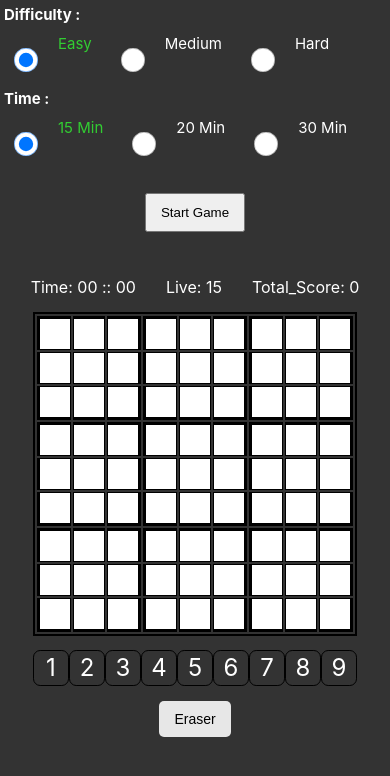
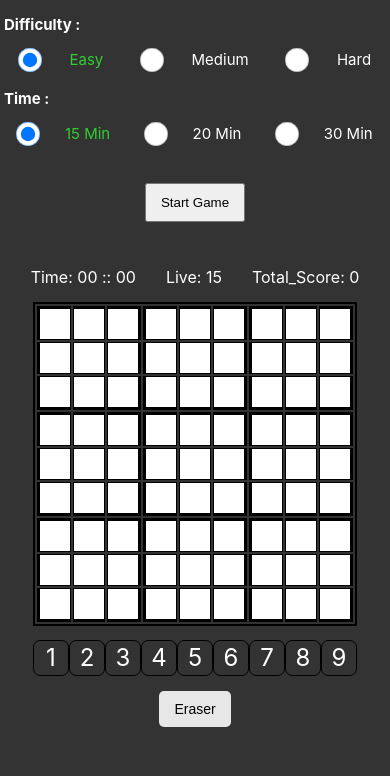
Before and after one commit to bugscreater/Sudoku-game, a React (Create React App) app: page / in a window 390 px wide. Shown: the top 776 px of the page. Built offline with nearby package versions, Linux system fonts and the light colour scheme; no server answers.

Commit message:
Update playground.css

```diff
--- a/src/components/playground.css
+++ b/src/components/playground.css
@@ -228,7 +228,14 @@ a{
         margin-left: 4px !important;
     }
     .header-box{
-        float: left !important;
+        clear: both;
+        display: flex;
+        flex-direction: row;
+        align-items: center;
+        justify-content: space-around;
+        overflow: hidden;
+        white-space: nowrap;
+        width: 100vw;
     }
     h3{
         font-size: 15px;
@@ -249,7 +256,7 @@ a{
         flex-direction: column;
         justify-content: space-around;
         overflow: hidden;
-        margin-top: 5px !important;
+      margin-top: 15px !important;
 
     }
     #theme{
```
